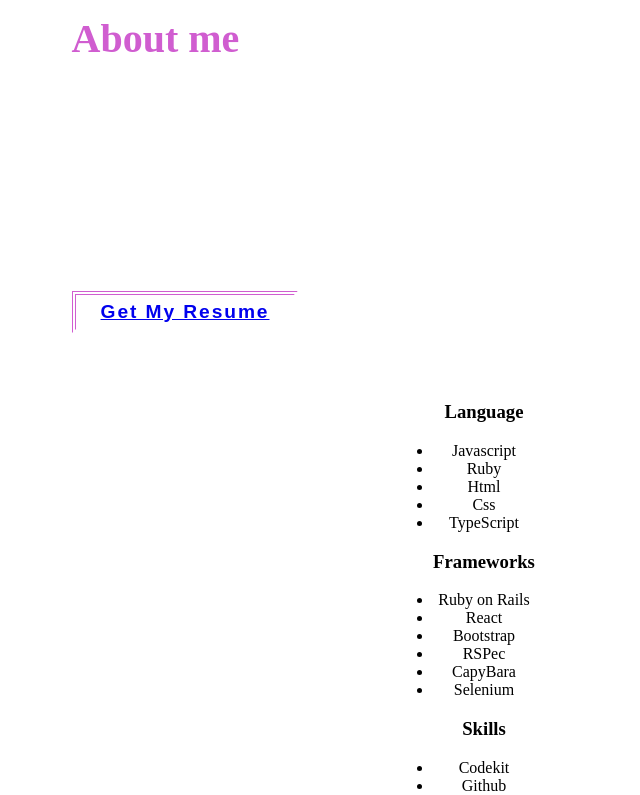
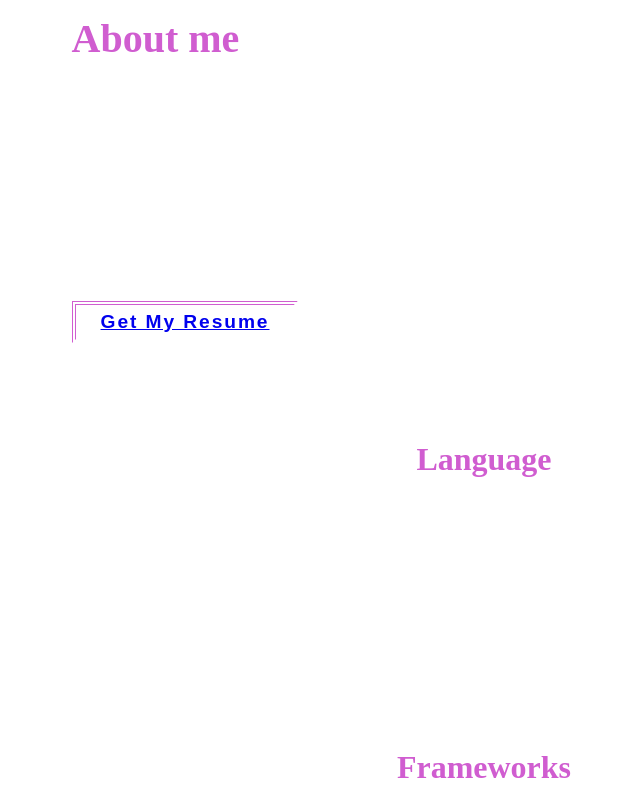
Before and after one commit to aizjicod/react-portfolio, a React (Create React App) app: page / in a window 1280 px wide. Shown: the part 2000-2795 px from the top of the page, without its empty margins (176-816 px from the left). Built offline with nearby package versions, Linux system fonts and the light colour scheme; the HTML template or start-up script is replaced by a standard one.

Commit message:
Add basic style for skills article in about section

```diff
--- a/src/components/about.tsx
+++ b/src/components/about.tsx
@@ -15,7 +15,7 @@ const About = () => (
       </div>
     </article>
     <article id="skills">
-      <ul>
+      <ul className="language">
         <h3>Language</h3>
         <li>Javascript</li>
         <li>Ruby</li>
@@ -23,7 +23,7 @@ const About = () => (
         <li>Css</li>
         <li>TypeScript</li>
       </ul>
-      <ul>
+      <ul className="frameworks">
         <h3>Frameworks</h3>
         <li>Ruby on Rails</li>
         <li>React</li>
@@ -32,7 +32,7 @@ const About = () => (
         <li>CapyBara</li>
         <li>Selenium</li>
       </ul>
-      <ul>
+      <ul className="skills">
         <h3>Skills</h3>
         <li>Codekit</li>
         <li>Github</li>
--- a/src/styles/about.css
+++ b/src/styles/about.css
@@ -12,7 +12,7 @@
   display: flex;
   flex-wrap: wrap;
   justify-content: start;
-  gap: 20px;
+  gap: 25px;
   padding: 50px;
 }
 
@@ -27,7 +27,7 @@
   text-align: start;
   max-width: 70%;
   font-size: 1.5em;
-  color: #ffffff89;
+  color: #ffffff;
 }
 
 #about #presentation .button-div {
@@ -55,3 +55,30 @@
   border-bottom: 4px double var(--maincolor);
   border-right: 4px double var(--maincolor);
 }
+
+#about #skills {
+  width: 100%;
+  display: flex;
+  justify-content: center;
+  flex-wrap: wrap;
+}
+
+#about #skills ul {
+  display: flex;
+  justify-content: center;
+  flex-wrap: wrap;
+  gap: 8px;
+  list-style: none;
+}
+
+#about #skills ul li {
+  width: 100%;
+  color: #ffffff;
+  font-size: 1.5em;
+}
+
+#about #skills ul h3 {
+  width: 100%;
+  font-size: 2em;
+  color: var(--maincolor);
+}
```
